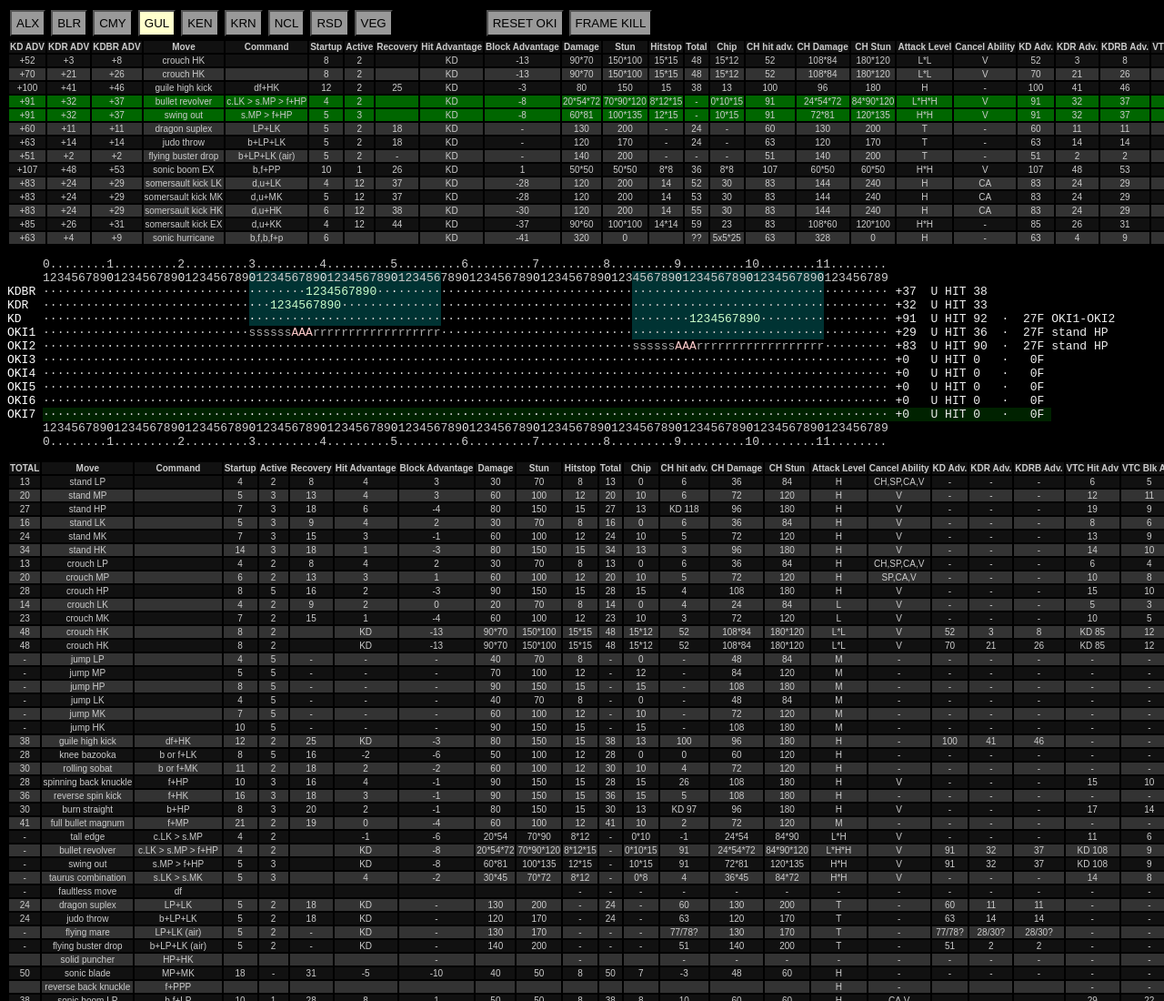
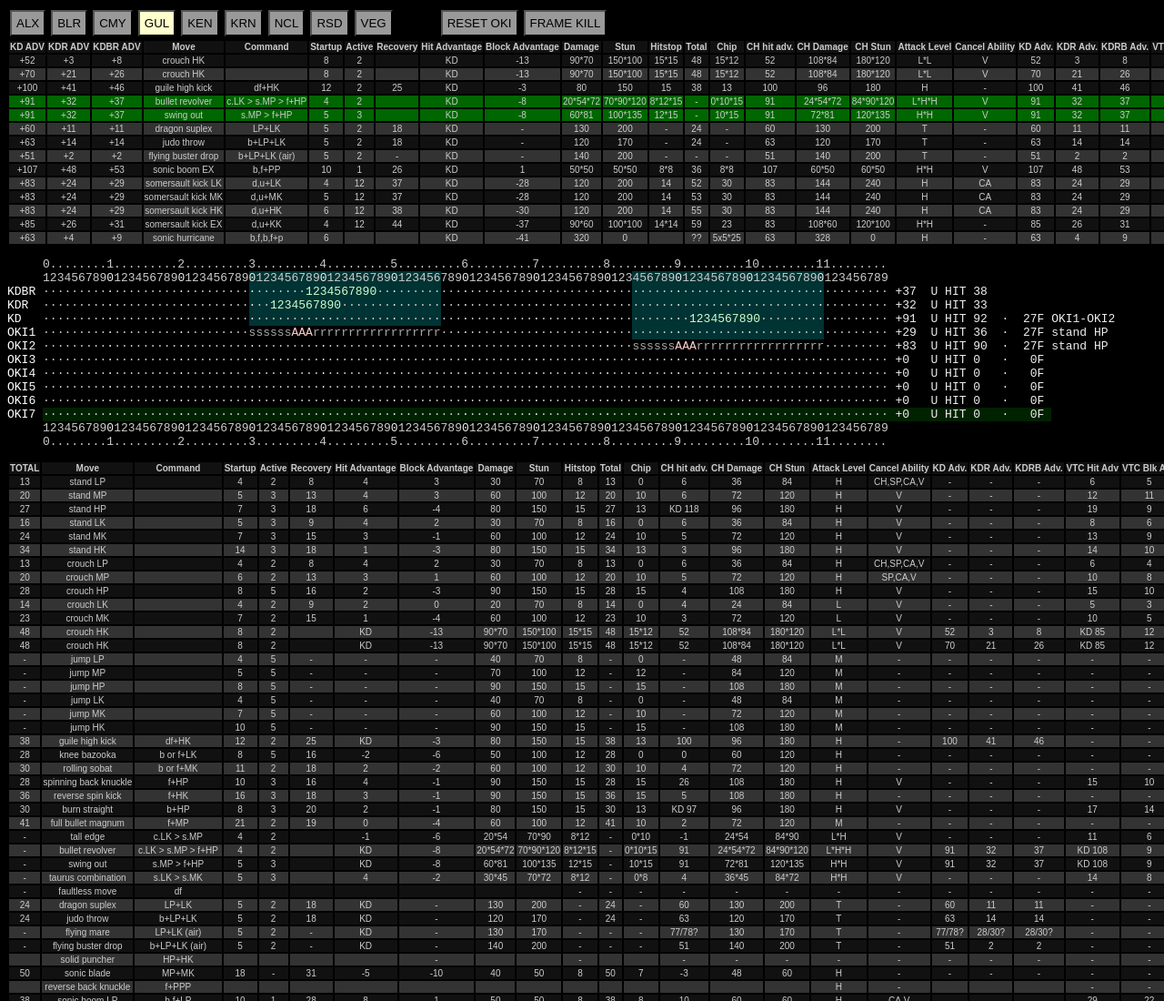
Before and after one commit to toolassisted/OKI, a plain HTML site: page index.html in a window 1280 px wide. Shown: the top 1100 px of the page at 91% size. Drawn offline with Linux system fonts and the light colour scheme.

Commit message:
Add files via upload

```diff
--- a/index.html
+++ b/index.html
@@ -298,7 +298,7 @@
   }
 
   button.CHARRESET {
-    margin-left: 100px;
+    margin-left: 50px;
   }
 
 </style>
@@ -406,7 +406,7 @@ var CHARS = [
 "NCL", //"NCL2", "NSH", "RMK",
 "RSD", //"RYU", "RYU2",
 "VEG", //"VEG2", "ZGF",
-"RESET OKI", "FRAME KILL"
+"RESET OKI","FRAME KILL"
 ]
 ];
 
```
